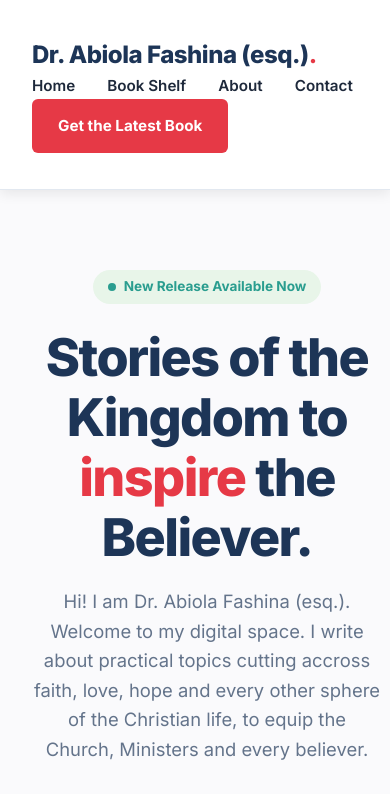
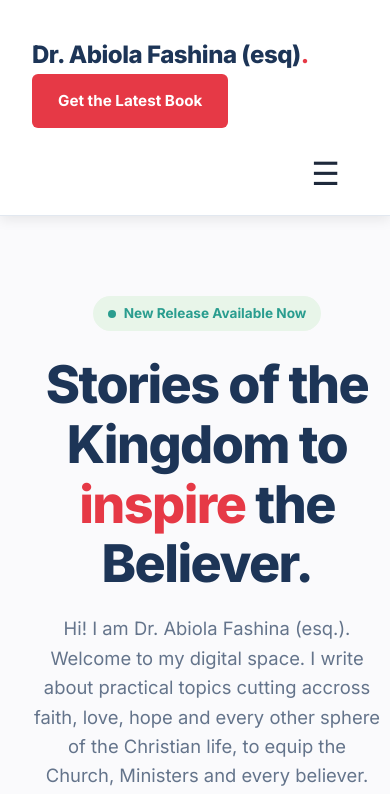
Before and after one commit to EbenEzekiel/authorwebsite, a React (Vite) app: page / in a window 390 px wide. Shown: the top 794 px of the page. Built offline with nearby package versions, Linux system fonts and the light colour scheme.

Commit message:
Modified navbar and hero for mobile view

```diff
--- a/src/assets/Hero.css
+++ b/src/assets/Hero.css
@@ -7,7 +7,7 @@
   max-width: 1200px;
   margin: 0 auto;
   display: grid;
-  grid-template-columns: 1.2fr 0.8fr;
+  grid-template-columns: 1fr 1fr; /*1.2fr 0.8fr; */
   gap: 4rem;
   align-items: center;
 }
--- a/src/assets/Navbar.css
+++ b/src/assets/Navbar.css
@@ -1,5 +1,17 @@
  /*2. NAVBAR
    ========================================================================== */
+  #nav-mobile {
+    display: none;
+    padding: 0 50px;
+    font-size: 2rem;
+    text-align: right;
+    /* background-color: lightblue; */
+  }
+
+  #nav-mobile>span:hover {
+    cursor: pointer;
+  }
+
 .navbar {
   background-color: var(--bg-white);
   border-bottom: 1px solid var(--border-light);
@@ -32,6 +44,7 @@
 .nav-links {
   display: flex;
   gap: 2rem;
+  /* transition: 0.3 0 display; */
 }
 
 .nav-links a {
@@ -101,3 +114,26 @@
   color: var(--bg-white);
   transform: translateY(-2px);
 }
+
+@media (max-width: 768px) {
+  .nav-links {
+    display: none;
+  }
+
+  #nav-mobile {
+    display: block;
+  }
+
+  #nav-mobile-show {
+    display: flex;
+    flex-direction: column;
+  }
+
+  #nav-mobile-show a {
+    display: inline;
+    text-decoration: none;
+    color: var(--text-dark);
+    transition: var(--transition);
+  }
+
+}
--- a/src/assets/Navbar.jsx
+++ b/src/assets/Navbar.jsx
@@ -12,10 +12,27 @@ export default function Navbar() {
     { name: 'Contact', href: '/contact', class:"link-red" }
   ];
 
+  function openTray() {
+    setIsOpen(state=> !state)
+  }
+
+  // <div class="nav-container">
+  //     <a href="#" class="nav-logo">Dr. Abiola Fashina (esq)<span class="dot">.</span></a>
+  //     <nav className="nav-links">
+  //     {
+  //       navItems.map(item => (
+  //         <Link key={item.name} to={item.href} className={item.class}> {item.name} </Link>
+  //       ))
+  //     }
+  //     </nav>
+
+  //     <a href="#latest-book" class="btn btn-red nav-cta">Get the Latest Book</a>
+  //   </div>
+
   return (
      <header class="navbar">
     <div class="nav-container">
-      <a href="#" class="nav-logo">Dr. Abiola Fashina (esq.)<span class="dot">.</span></a>
+      <a href="#" class="nav-logo">Dr. Abiola Fashina (esq)<span class="dot">.</span></a>
       <nav className="nav-links">
       {
         navItems.map(item => (
@@ -26,6 +43,21 @@ export default function Navbar() {
 
       <a href="#latest-book" class="btn btn-red nav-cta">Get the Latest Book</a>
     </div>
+
+    <div id='nav-mobile' >
+      {
+        !isOpen ?
+        <span onClick={()=>openTray()}> ☰ </span> :
+        <nav id={isOpen ? "nav-mobile-show":""}>
+            <span onClick={()=>openTray()}> X </span>
+            {
+              navItems.map(item => (
+                <Link key={item.name} to={item.href} className={item.class}> {item.name} </Link>
+              ))
+            }
+        </nav>
+      }
+      </div>
   </header>
   );
 };
```
Also changed, not shown: 1 other file (tests, documents, lock files or other folders).
